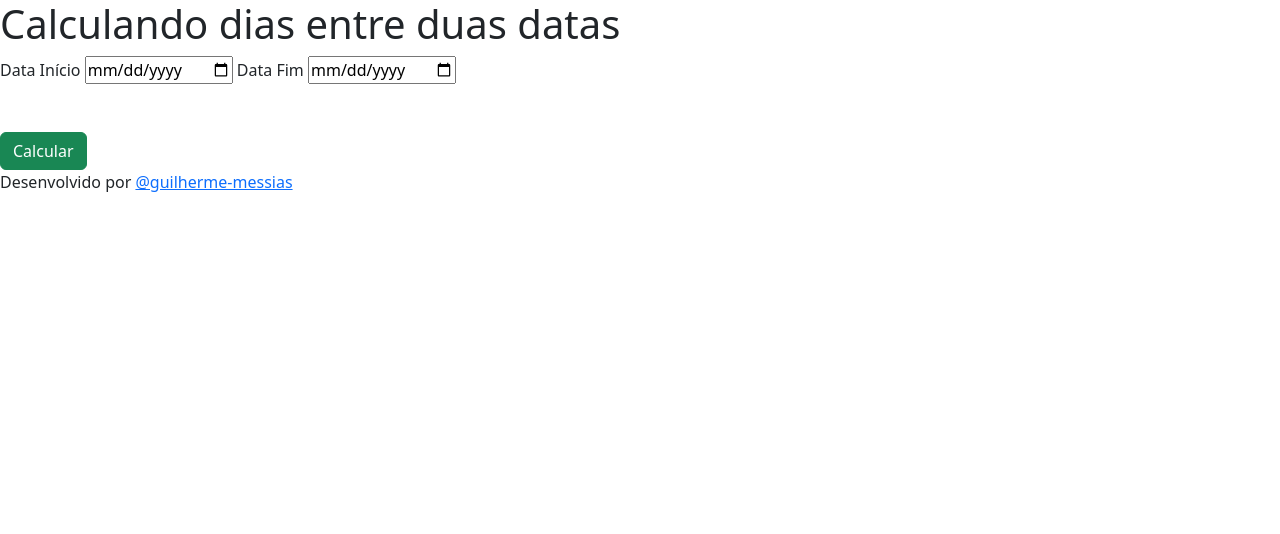
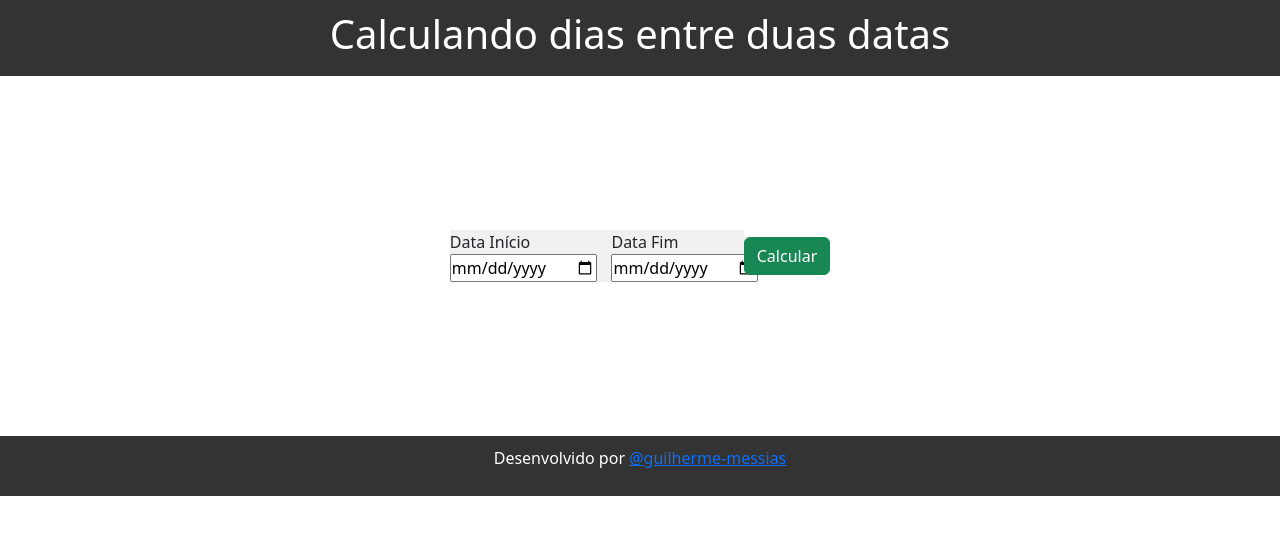
Before and after one commit to guilherme-messias/calculadora-de-datas, a website with bundled scripts: page public/index.html in a window 1280 px wide. Built offline with nearby package versions, Linux system fonts and the light colour scheme.

Commit message:
Melhora o layout do formulário de datas e adiciona estilos básicos ao CSS

```diff
--- a/public/index.html
+++ b/public/index.html
@@ -14,10 +14,23 @@
       <h1>Calculando dias entre duas datas</h1>
     </header>
     <main>
-      <label for="startDate">Data Início</label>
-      <input type="date" id="startDate" name="startDate" required />
-      <label for="endDate">Data Fim</label>
-      <input type="date" id="endDate" name="endDate" required />
+      <div id="container-date">
+
+        <div class="date">
+
+          <label for="startDate">Data Início</label>
+          <br>
+          <input type="date" id="startDate" name="startDate" required />
+        </div>
+
+        <div class="date">
+
+          <label for="endDate">Data Fim</label>
+          <br>
+          <input type="date" id="endDate" name="endDate" required />
+        </div>
+
+      </div>
       <br /><br /><br />
       <input type="button" value="Calcular" id="btn-submit" class="btn btn-success"/>
     </main>
--- a/public/styles/style.css
+++ b/public/styles/style.css
@@ -0,0 +1,46 @@
+* {
+  margin: 0;
+  padding: 0;
+  box-sizing: border-box;
+}
+
+body {
+  font-family: 'Roboto', sans-serif;
+  background-color: #f0f0f0;
+}
+
+header {
+  background-color: #333;
+  color: #fff;
+  padding: 10px 0;
+  text-align: center;
+}
+
+main {
+  display: flex;
+  justify-content: center;
+  align-items: center;
+  height: 45vh;
+}
+
+footer {
+  background-color: #333;
+  color: #fff;
+  padding: 10px 0;
+  text-align: center;
+}
+
+main #container-date {
+  display: flex;
+  justify-content: space-between;
+  background-color: #f0f0f0;
+}
+
+main .date {
+  width: 45%;
+}
+
+main .btn-submit {
+  margin-left: auto;
+  margin-right: 0;
+}
```
